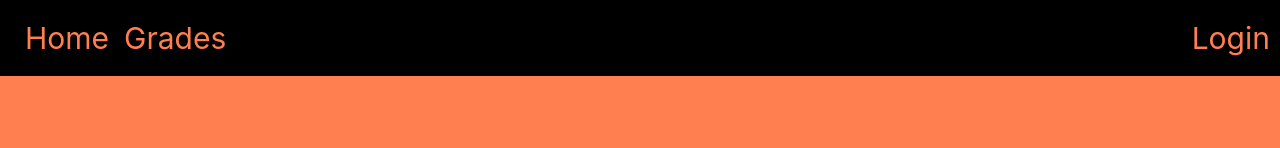
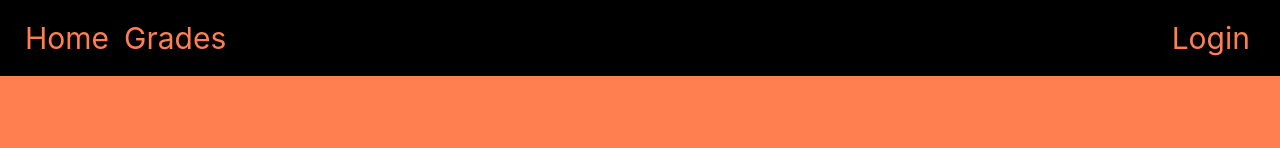
Before and after one commit to AlexOcegueda/MathLearn, a React (Create React App) app: page / in a window 1280 px wide. Shown: the top 148 px of the page. Built offline with nearby package versions, Linux system fonts and the light colour scheme.

Commit message:
Adjusted login button away from edge of screen

```diff
--- a/src/App.css
+++ b/src/App.css
@@ -20,7 +20,7 @@ nav {
 }
 
 .nav-container-right {
-  padding-right: 20px;
+  padding-right: 40px;
 }
 
 /* Home page */
```
